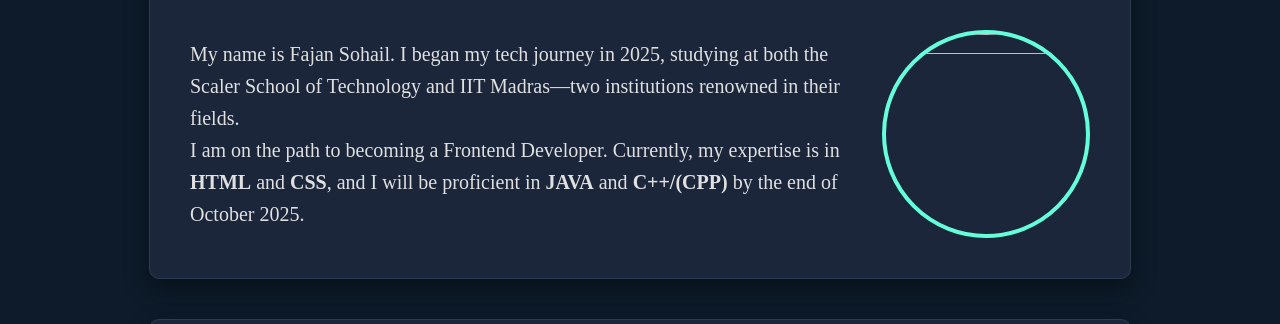
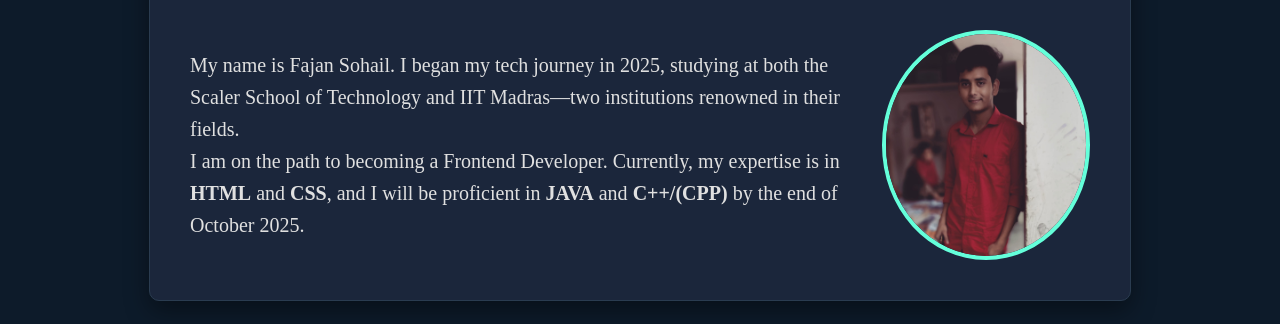
Before and after one commit to GodFajan/my-portfolio, a plain HTML site: page docs/index.html in a window 1280 px wide. Shown: the part 398-722 px from the top of the page. Drawn offline with Linux system fonts and the light colour scheme; the site is published under a folder, as on GitHub Pages, so addresses that start at the root find nothing.

Commit message:
Update index.html

```diff
--- a/docs/index.html
+++ b/docs/index.html
@@ -24,7 +24,7 @@
         I am on the path to becoming a Frontend Developer. Currently, my expertise is in <strong>HTML</strong> and <strong>CSS</strong>, and I will be proficient in <strong>JAVA</strong> and <strong>C++/(CPP)</strong> by the end of October 2025.
 
     </p>
-    <img src="/docs/Resources/Image.jpg" width="200px" height="200px" style="border-radius: 50%;"></img>
+    <img src="resources/Image.jpg" width="200px" height="200px" style="border-radius: 50%;"></img>
     </div>
     </div>
     <div class="projects">
@@ -68,4 +68,5 @@
         <p id="p6">Sorry I do not, Use any Social Media.</p>
     </div>
 </body>
+
 </html>
```
